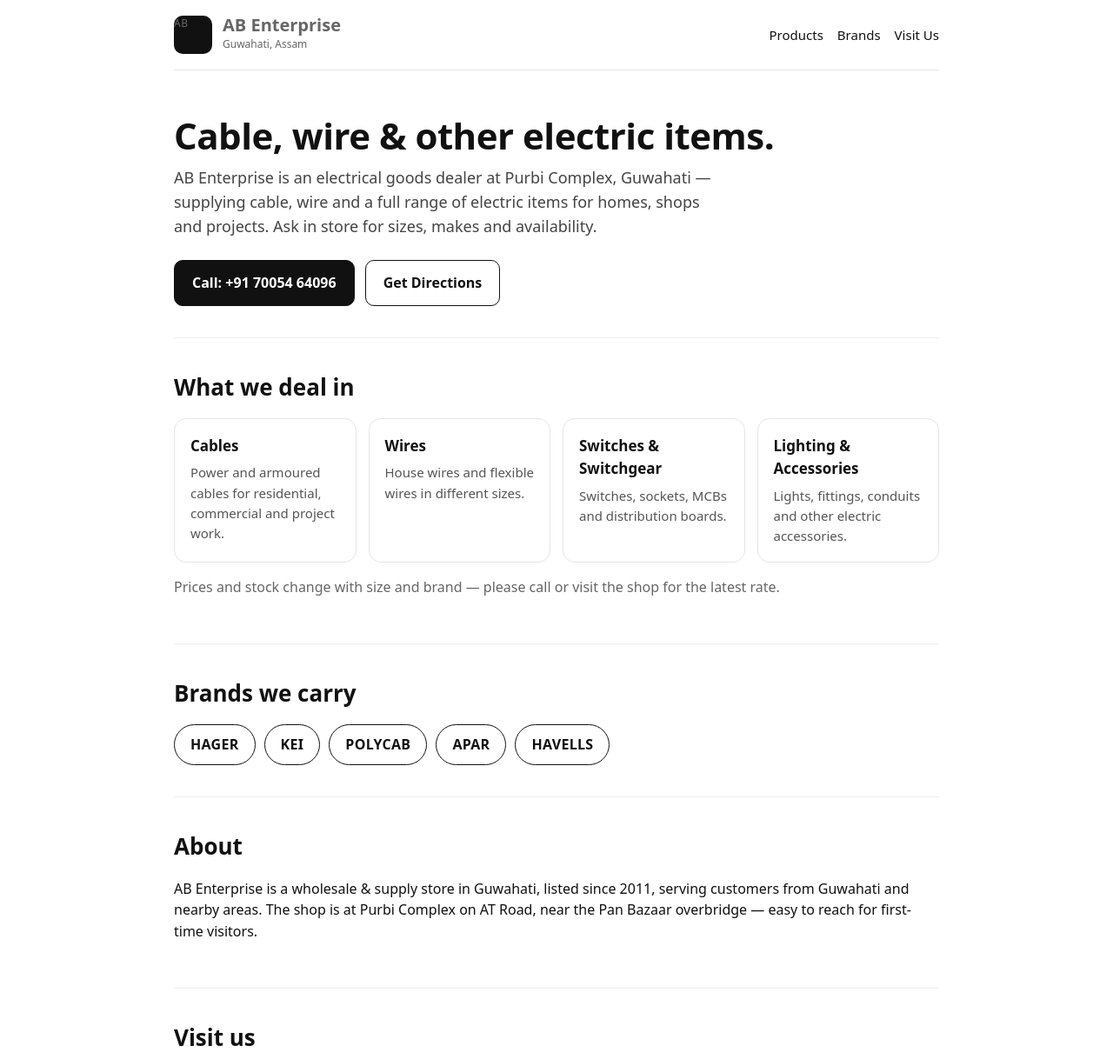
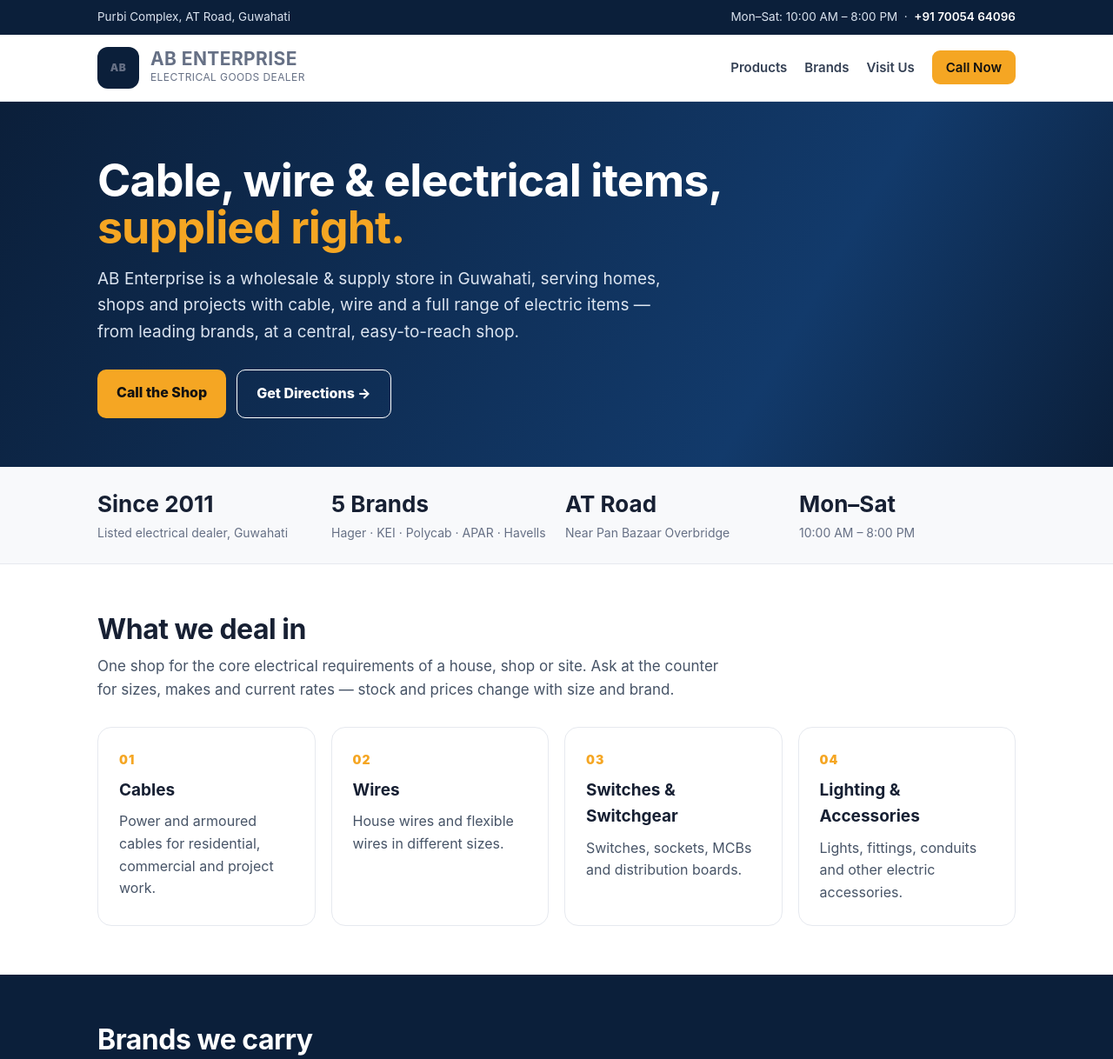
Before and after one commit to sauravhhh/ABEnterprise, a plain HTML site: page index.html in a window 1280 px wide. Shown: the top 1218 px of the page at 87% size. Drawn offline with Linux system fonts and the light colour scheme.

Commit message:
Professional redesign: AB Enterprise Guwahati

```diff
--- a/index.html
+++ b/index.html
@@ -3,84 +3,77 @@
 <head>
 <meta charset="UTF-8">
 <meta name="viewport" content="width=device-width, initial-scale=1">
-<title>AB Enterprise — Cable, Wire & Electrical Items, Guwahati</title>
-<meta name="description" content="AB Enterprise, Purbi Complex, Guwahati. Cable, wire and other electric items. Brands: Hager, KEI, Polycab, APAR, Havells.">
+<title>AB Enterprise — Cable, Wire & Electrical Items | Guwahati</title>
+<meta name="description" content="AB Enterprise, Purbi Complex, Guwahati. Cable, wire and other electric items from Hager, KEI, Polycab, APAR and Havells.">
 <style>
-*{box-sizing:border-box}body{margin:0;font-family:system-ui,-apple-system,Segoe UI,Roboto,Arial,sans-serif;color:#111;background:#fff;line-height:1.55}
-a{color:#111}.wrap{max-width:920px;margin:0 auto;padding:0 20px}
-header{display:flex;align-items:center;justify-content:space-between;padding:18px 0;border-bottom:1px solid #e5e5e5}
-.logo{display:flex;align-items:center;gap:12px;text-decoration:none}.mark{width:44px;height:44px;border-radius:10px;background:#111;color:#fff;display:grid;place-items:center;font-weight:800;font-size:19px;letter-spacing:.5px}
-.logo b{font-size:20px;line-height:1}.logo span{display:block;font-size:12px;color:#666;font-weight:400}
-nav a{margin-left:16px;text-decoration:none;font-size:15px}
-.hero{padding:52px 0 36px}.hero h1{font-size:42px;line-height:1.1;margin:0 0 12px;letter-spacing:-.5px}
-.hero p{font-size:18px;color:#444;max-width:640px;margin:0 0 24px}
-.btns{display:flex;gap:12px;flex-wrap:wrap}.btn{display:inline-block;padding:13px 20px;border-radius:10px;text-decoration:none;font-weight:700;border:1px solid #111}
-.btn.solid{background:#111;color:#fff}.btn.ghost{background:#fff}
-section{padding:36px 0;border-top:1px solid #eee}h2{font-size:26px;margin:0 0 16px}
-.grid{display:grid;grid-template-columns:repeat(auto-fit,minmax(200px,1fr));gap:14px}
-.card{border:1px solid #e5e5e5;border-radius:14px;padding:18px}.card h3{margin:0 0 6px;font-size:17px}.card p{margin:0;color:#555;font-size:15px}
-.brands{display:flex;flex-wrap:wrap;gap:10px}.brand{border:1px solid #111;border-radius:999px;padding:10px 18px;font-weight:800;letter-spacing:.3px}
-.info{display:grid;grid-template-columns:repeat(auto-fit,minmax(240px,1fr));gap:20px}
-.info h3{margin:0 0 6px}.info p{margin:0;color:#444}
-footer{border-top:1px solid #eee;padding:24px 0 40px;color:#666;font-size:14px}
-@media(max-width:560px){.hero h1{font-size:34px}nav a{margin-left:10px}}
+*{box-sizing:border-box}body{margin:0;font-family:Inter,system-ui,-apple-system,Segoe UI,Roboto,Arial,sans-serif;color:#172033;background:#fff;line-height:1.6}
+a{color:inherit}.wrap{max-width:1100px;margin:0 auto;padding:0 22px}
+.topbar{background:#0b1f3a;color:#dbe4f0;font-size:13.5px}.topbar .wrap{display:flex;justify-content:space-between;gap:16px;padding-top:9px;padding-bottom:9px;flex-wrap:wrap}.topbar a{color:#fff;text-decoration:none;font-weight:600}
+header{position:sticky;top:0;background:#fff;border-bottom:1px solid #e6e9ef;z-index:10}header .wrap{display:flex;align-items:center;justify-content:space-between;padding-top:14px;padding-bottom:14px}
+.logo{display:flex;align-items:center;gap:13px;text-decoration:none}.mark{width:48px;height:48px;border-radius:12px;background:#0b1f3a;color:#fff;display:grid;place-items:center;font-weight:900;font-size:20px}.logo b{font-size:21px;line-height:1.05;display:block}.logo span{font-size:12px;color:#667085;letter-spacing:.4px;text-transform:uppercase}
+nav a{margin-left:20px;text-decoration:none;font-size:15px;font-weight:600;color:#344054}nav a.cta{background:#f5a623;color:#111;padding:10px 16px;border-radius:9px}
+.hero{background:linear-gradient(120deg,#0b1f3a 0%,#123a6b 70%,#0b1f3a 100%);color:#fff;padding:64px 0 56px}.hero h1{font-size:52px;line-height:1.05;margin:0 0 16px;letter-spacing:-1px;max-width:760px}.hero h1 em{color:#f5a623;font-style:normal}.hero p{font-size:19px;color:#dbe4f0;max-width:680px;margin:0 0 28px}
+.btns{display:flex;gap:12px;flex-wrap:wrap}.btn{display:inline-block;padding:14px 22px;border-radius:10px;text-decoration:none;font-weight:800}.btn.amber{background:#f5a623;color:#111}.btn.outline{border:1px solid #fff;color:#fff}
+.stats{background:#f8f9fb;border-bottom:1px solid #e6e9ef}.stats .wrap{display:grid;grid-template-columns:repeat(4,1fr);gap:20px;padding-top:22px;padding-bottom:22px}.stat b{font-size:26px;display:block}.stat span{color:#667085;font-size:14px}
+section{padding:56px 0}h2{font-size:32px;line-height:1.2;margin:0 0 10px;letter-spacing:-.5px}.lead{color:#475467;font-size:17px;max-width:720px;margin:0 0 28px}
+.grid{display:grid;grid-template-columns:repeat(auto-fit,minmax(240px,1fr));gap:18px}.card{border:1px solid #e6e9ef;border-radius:16px;padding:24px;background:#fff}.card .no{color:#f5a623;font-weight:900;font-size:14px;letter-spacing:1px}.card h3{margin:8px 0 8px;font-size:19px}.card p{margin:0;color:#475467}
+.brands-sec{background:#0b1f3a;color:#fff}.brands-sec h2{color:#fff}.brands{display:grid;grid-template-columns:repeat(auto-fit,minmax(160px,1fr));gap:14px;margin-top:24px}.brand{border:1px solid #33456b;border-radius:12px;padding:20px;text-align:center;font-weight:900;letter-spacing:1px;font-size:18px;background:#10294f}
+.why{display:grid;grid-template-columns:1fr 1fr;gap:28px}.why ul{margin:0;padding-left:20px;color:#344054}.why li{margin-bottom:10px}
+.visit{background:#f8f9fb}.visit-box{background:#fff;border:1px solid #e6e9ef;border-radius:18px;padding:28px;display:grid;grid-template-columns:1.4fr 1fr;gap:28px}.visit-box h3{margin:0 0 8px}.visit-box p{margin:0 0 14px;color:#475467}
+footer{background:#0b1f3a;color:#aeb9cc;padding:28px 0 36px;font-size:14px}footer .wrap{display:flex;justify-content:space-between;gap:16px;flex-wrap:wrap}
+@media(max-width:700px){.hero h1{font-size:38px}nav a:not(.cta){display:none}.stats .wrap{grid-template-columns:1fr 1fr}.why,.visit-box{grid-template-columns:1fr}}
 </style>
 </head>
 <body>
-<div class="wrap">
-<header>
-<a class="logo" href="#"><span class="mark">AB</span><span><b>AB Enterprise</b><span>Guwahati, Assam</span></span></a>
-<nav><a href="#products">Products</a><a href="#brands">Brands</a><a href="#visit">Visit Us</a></nav>
-</header>
+<div class="topbar"><div class="wrap"><span>Purbi Complex, AT Road, Guwahati</span><span>Mon–Sat: 10:00 AM – 8:00 PM &nbsp;·&nbsp; <a href="tel:+917005464096">+91 70054 64096</a></span></div></div>
+<header><div class="wrap">
+<a class="logo" href="#"><span class="mark">AB</span><span><b>AB Enterprise</b><span>Electrical Goods Dealer</span></span></a>
+<nav><a href="#products">Products</a><a href="#brands">Brands</a><a href="#visit">Visit Us</a><a class="cta" href="tel:+917005464096">Call Now</a></nav>
+</div></header>
 
 <main>
-<div class="hero">
-<h1>Cable, wire &amp; other electric items.</h1>
-<p>AB Enterprise is an electrical goods dealer at Purbi Complex, Guwahati — supplying cable, wire and a full range of electric items for homes, shops and projects. Ask in store for sizes, makes and availability.</p>
-<div class="btns">
-<a class="btn solid" href="tel:+917005464096">Call: +91 70054 64096</a>
-<a class="btn ghost" href="https://www.google.com/maps/search/?api=1&query=AB+Enterprise+Purbi+Complex+AT+Road+Guwahati">Get Directions</a>
+<div class="hero"><div class="wrap">
+<h1>Cable, wire &amp; electrical items, <em>supplied right.</em></h1>
+<p>AB Enterprise is a wholesale &amp; supply store in Guwahati, serving homes, shops and projects with cable, wire and a full range of electric items — from leading brands, at a central, easy-to-reach shop.</p>
+<div class="btns"><a class="btn amber" href="tel:+917005464096">Call the Shop</a><a class="btn outline" href="https://www.google.com/maps/search/?api=1&query=AB+Enterprise+Purbi+Complex+AT+Road+Guwahati">Get Directions →</a></div>
+</div></div>
+
+<div class="stats"><div class="wrap">
+<div class="stat"><b>Since 2011</b><span>Listed electrical dealer, Guwahati</span></div>
+<div class="stat"><b>5 Brands</b><span>Hager · KEI · Polycab · APAR · Havells</span></div>
+<div class="stat"><b>AT Road</b><span>Near Pan Bazaar Overbridge</span></div>
+<div class="stat"><b>Mon–Sat</b><span>10:00 AM – 8:00 PM</span></div>
+</div></div>
+
+<section id="products"><div class="wrap">
+<h2>What we deal in</h2><p class="lead">One shop for the core electrical requirements of a house, shop or site. Ask at the counter for sizes, makes and current rates — stock and prices change with size and brand.</p>
+<div class="grid">
+<div class="card"><span class="no">01</span><h3>Cables</h3><p>Power and armoured cables for residential, commercial and project work.</p></div>
+<div class="card"><span class="no">02</span><h3>Wires</h3><p>House wires and flexible wires in different sizes.</p></div>
+<div class="card"><span class="no">03</span><h3>Switches &amp; Switchgear</h3><p>Switches, sockets, MCBs and distribution boards.</p></div>
+<div class="card"><span class="no">04</span><h3>Lighting &amp; Accessories</h3><p>Lights, fittings, conduits and other electric accessories.</p></div>
 </div>
+</div></section>
+
+<section id="brands" class="brands-sec"><div class="wrap">
+<h2>Brands we carry</h2><p style="color:#dbe4f0;max-width:680px">We stock electrical items from well-known Indian and international makes. If you need a specific make or size, call first and we will confirm availability.</p>
+<div class="brands"><div class="brand">HAGER</div><div class="brand">KEI</div><div class="brand">POLYCAB</div><div class="brand">APAR</div><div class="brand">HAVELLS</div></div>
+</div></section>
+
+<section><div class="wrap"><div class="why">
+<div><h2>Why buy from AB Enterprise</h2><p class="lead">A focused electrical dealer, not a general store — so you get the right item, in the right size, without running across town.</p></div>
+<ul><li><b>Leading brands in one place</b> — Hager, KEI, Polycab, APAR and Havells.</li><li><b>Wholesale &amp; supply</b> — for single rooms and full projects alike.</li><li><b>Central Guwahati location</b> — Purbi Complex, AT Road, near Pan Bazaar Overbridge.</li><li><b>Straight advice at the counter</b> — on size and make for your work, before you buy.</li></ul>
+</div></div></section>
+
+<section id="visit" class="visit"><div class="wrap">
+<h2>Visit us</h2><p class="lead">Walk in during shop hours, or call first to check a size or brand.</p>
+<div class="visit-box">
+<div><h3>AB Enterprise</h3><p>Shop No. 17, Purbi Complex, Ground Floor,<br>Assam Trunk Road, near Pan Bazaar Overbridge,<br>Guwahati, Assam</p><p><b>Hours:</b> Monday – Saturday, 10:00 AM – 8:00 PM</p></div>
+<div><h3>Contact</h3><p><a href="tel:+917005464096" style="font-weight:800;font-size:19px;text-decoration:none">+91 70054 64096</a></p><div class="btns"><a class="btn amber" href="tel:+917005464096">Call Now</a></div></div>
 </div>
-
-<section id="products">
-<h2>What we deal in</h2>
-<div class="grid">
-<div class="card"><h3>Cables</h3><p>Power and armoured cables for residential, commercial and project work.</p></div>
-<div class="card"><h3>Wires</h3><p>House wires and flexible wires in different sizes.</p></div>
-<div class="card"><h3>Switches &amp; Switchgear</h3><p>Switches, sockets, MCBs and distribution boards.</p></div>
-<div class="card"><h3>Lighting &amp; Accessories</h3><p>Lights, fittings, conduits and other electric accessories.</p></div>
-</div>
-<p style="color:#666">Prices and stock change with size and brand — please call or visit the shop for the latest rate.</p>
-</section>
-
-<section id="brands">
-<h2>Brands we carry</h2>
-<div class="brands">
-<span class="brand">HAGER</span>
-<span class="brand">KEI</span>
-<span class="brand">POLYCAB</span>
-<span class="brand">APAR</span>
-<span class="brand">HAVELLS</span>
-</div>
-</section>
-
-<section>
-<h2>About</h2>
-<p>AB Enterprise is a wholesale &amp; supply store in Guwahati, listed since 2011, serving customers from Guwahati and nearby areas. The shop is at Purbi Complex on AT Road, near the Pan Bazaar overbridge — easy to reach for first-time visitors.</p>
-</section>
-
-<section id="visit">
-<h2>Visit us</h2>
-<div class="info">
-<div><h3>Address</h3><p>Shop No. 17, Purbi Complex, Ground Floor,<br>Assam Trunk Road, near Pan Bazaar Overbridge,<br>Guwahati, Assam</p></div>
-<div><h3>Hours</h3><p>Monday – Saturday<br>10:00 AM – 8:00 PM</p></div>
-<div><h3>Contact</h3><p><a href="tel:+917005464096">+91 70054 64096</a></p></div>
-</div>
-</section>
+</div></section>
 </main>
 
-<footer>© AB Enterprise, Guwahati. Cable, wire and other electric items.</footer>
-</div>
+<footer><div class="wrap"><span>© AB Enterprise, Guwahati</span><span>Cable · Wire · Electrical Items</span></div></footer>
 </body>
 </html>
```
